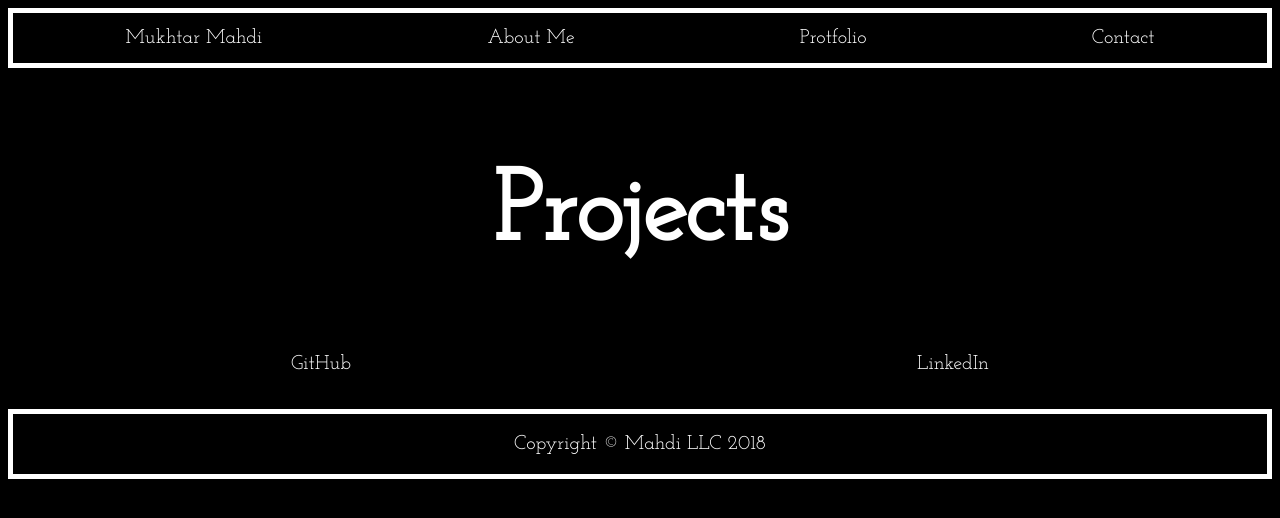
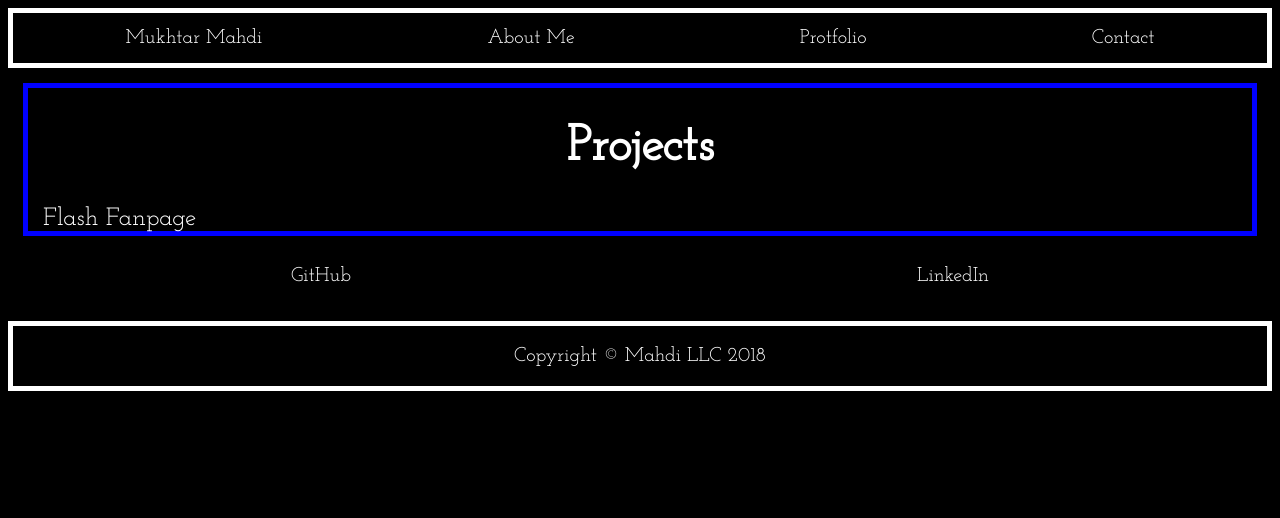
Before and after one commit to Mukhtar217/mukhtar.github.io, a plain HTML site: page portflolio.html in a window 1280 px wide. Drawn offline with Linux system fonts and the light colour scheme.

Commit message:
Project1

```diff
--- a/portflolio.html
+++ b/portflolio.html
@@ -12,13 +12,15 @@
             <a  href="portflolio.html">Protfolio</a>
             <a href="contact.html">Contact</a>
         </div>
-        <div class="row mid">
+        <div id="whole">
+        <div class="row midd">
 
             <h1>Projects</h1>
 
         </div>
-        <div class="row aboutme">
-
+        <div class="row projects">
+            <a href="https://mukhtar217.github.io/fanpage/">Flash Fanpage</a>
+        </div>
         </div>
         <div class="row contact">
                 <a href="https://github.com/Mukhtar217">GitHub</a>
--- a/style.css
+++ b/style.css
@@ -26,6 +26,14 @@ body{
     font-size:50px;
     margin-top:30px;
     margin-bottom:5px;
+}
+.midd{
+    display:flex;
+    justify-content:space-around;
+    background-color:black;
+    color:white;
+    align-items:center;
+    font-size:25px;
 }
 .aboutme{
     border:1px solid black;
@@ -66,3 +74,12 @@ a:hover{
 .info{
     font-size:25px;
 }
+
+.projects{
+    font-size:25px;
+}
+
+#whole{
+    margin:15px;
+    border:solid blue 5px;
+}
```
